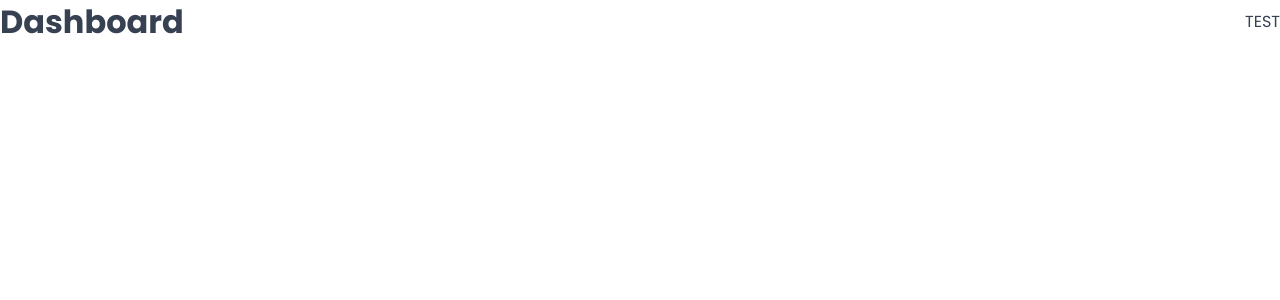
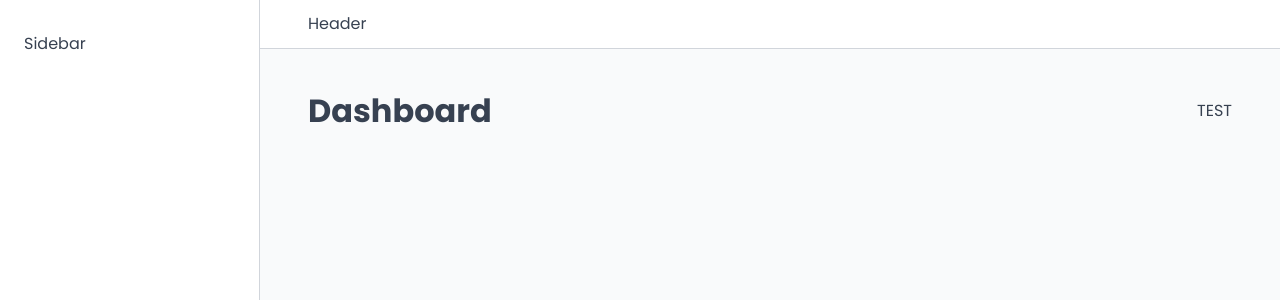
Before and after one commit to stpkkk/rauha-admin, a React (Vite) app: page /dashboard in a window 1280 px wide. Shown: the top 300 px of the page. Built offline with nearby package versions, Linux system fonts and the light colour scheme; a web font is replaced by a local one.

Commit message:
feat: implement  AppLout component

```diff
--- a/src/App.tsx
+++ b/src/App.tsx
@@ -8,6 +8,7 @@
 import NewUsers from './pages/Users'
 import Account from './pages/Account'
 import PageNotFound from './pages/PageNotFound'
+import AppLayout from './ui/AppLayout'
 
 function App() {
 	return (
@@ -15,14 +16,16 @@
 			<GlobalStyles />
 			<BrowserRouter>
 				<Routes>
+					<Route element={<AppLayout />}>
 						<Route index element={<Navigate replace to='dashboard' />} />
 						<Route path='dashboard' element={<Dashboard />} />
 						<Route path='account' element={<Account />} />
 						<Route path='users' element={<NewUsers />} />
-					<Route path='login' element={<Login />} />
 						<Route path='cabins' element={<Cabins />} />
 						<Route path='bookings' element={<Bookings />} />
 						<Route path='setting' element={<Settings />} />
+					</Route>
+					<Route path='login' element={<Login />} />
 					<Route path='*' element={<PageNotFound />} />
 				</Routes>
 			</BrowserRouter>
--- /dev/null
+++ b/src/ui/AppLayout.tsx
@@ -0,0 +1,31 @@
+import { Outlet } from 'react-router-dom'
+import styled from 'styled-components'
+import Header from './Header'
+import Sidebar from './Sidebar'
+
+
+const StyledAppLayout = styled.div`
+	display: grid;
+	grid-template-columns: 26rem 1fr;
+	grid-template-rows: auto 1fr;
+	height: 100vh;
+`
+
+const Main = styled.main`
+	padding: 4rem 4.8rem 6.4rem;
+	background-color: var(--color-grey-50);
+`
+
+function AppLayout() {
+	return (
+		<StyledAppLayout>
+			<Header />
+			<Sidebar />
+			<Main>
+				<Outlet />
+			</Main>
+		</StyledAppLayout>
+	)
+}
+
+export default AppLayout
--- /dev/null
+++ b/src/ui/Header.tsx
@@ -0,0 +1,12 @@
+import styled from 'styled-components'
+
+const StyledHeader = styled.header`
+	background-color: var(--color-grey-0);
+	padding: 1.2rem 4.8rem;
+	border-bottom: 1px solid var(--color-grey-300);
+`
+
+function Header() {
+	return <StyledHeader>Header</StyledHeader>
+}
+export default Header
--- /dev/null
+++ b/src/ui/Sidebar.tsx
@@ -0,0 +1,13 @@
+import styled from 'styled-components'
+
+const StyledSidebar = styled.aside`
+	background-color: var(--color-grey-0);
+	border-right: solid 1px var(--color-grey-300);
+	padding: 3.2rem 2.4rem;
+	grid-row: 1 / -1;
+`
+
+const Sidebar = () => {
+	return <StyledSidebar>Sidebar</StyledSidebar>
+}
+export default Sidebar
```
Lines whose indentation alone changed are shown as unchanged.
